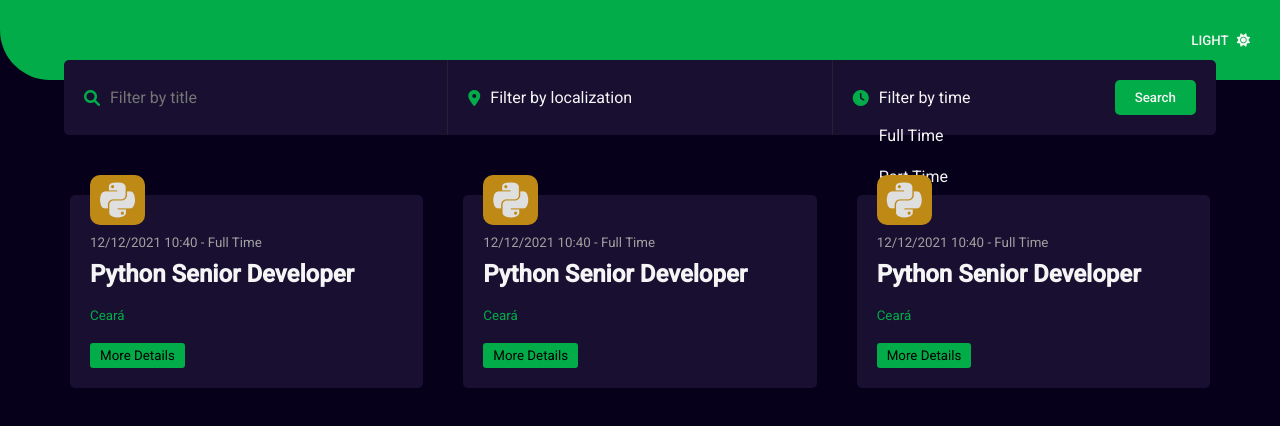
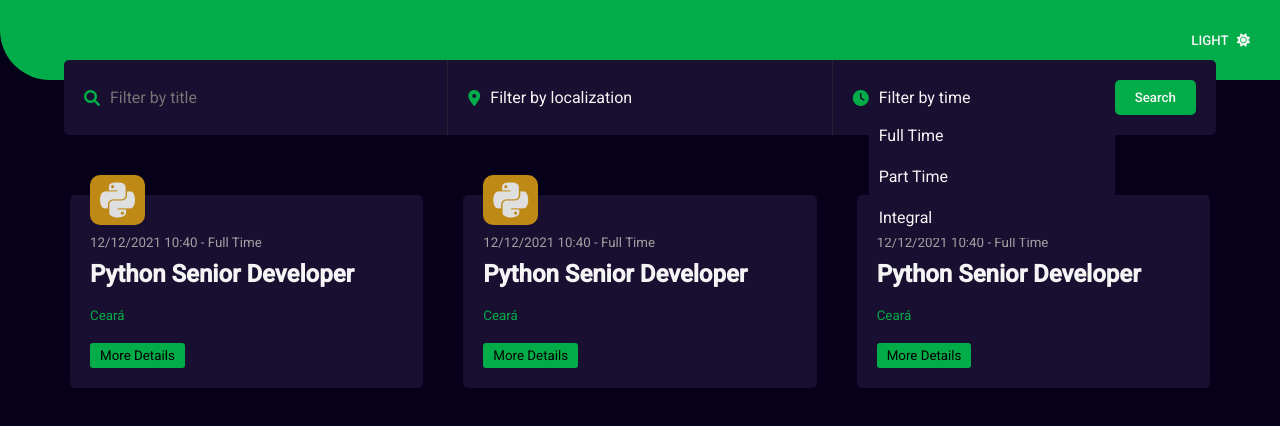
Before and after one commit to Edmar-Sousa/DevJobs, a Nuxt app in the folder frontEnd/: page / in a window 1280 px wide. Both pictures are taken after a click on the element "Filter by time". Shown: the top 426 px of the page. Built offline with nearby package versions, Linux system fonts and the light colour scheme.

Commit message:
dark theme in SelectComponent.vue

```diff
--- a/frontEnd/components/SearchComponent.vue
+++ b/frontEnd/components/SearchComponent.vue
@@ -9,6 +9,7 @@
             <i class="fas fa-map-marker-alt"></i>
 
             <select-component
+                v-bind:theme="theme"
                 title="Filter by localization"
                 v-bind:itemsArray="['CE', 'SP', 'RJ', 'PI']"/>
         </div>
@@ -17,6 +18,7 @@
             <i class="fas fa-clock"></i>
 
             <select-component
+                v-bind:theme="theme"
                 title="Filter by time"
                 v-bind:itemsArray="['Full Time', 'Part Time', 'Integral']"/>
 
--- a/frontEnd/components/SelectComponent.vue
+++ b/frontEnd/components/SelectComponent.vue
@@ -4,9 +4,11 @@
 
         <div class="select-items" v-if="activate">
             <div class="option"
+                v-bind:class="{ 'dark' : theme }"
                 v-for="(value, index) in itemsArray"
                 v-bind:key="index"
                 v-on:click="changeValue(value)"
+
             >
                 {{ value }}
             </div>
@@ -23,6 +25,7 @@ export default Vue.extend({
     props : {
         title : String,
         itemsArray : [],
+        theme : Boolean
     },
 
     data() {
@@ -78,7 +81,12 @@ div.option {
 
     transition: background 400ms;
 
-    background: var(--search-background);
+    z-index: 5;
+    background: var(--search-light-background);
+}
+
+div.option.dark {
+    background: var(--search-dark-background);
 }
 
 div.option:last-child {
```
